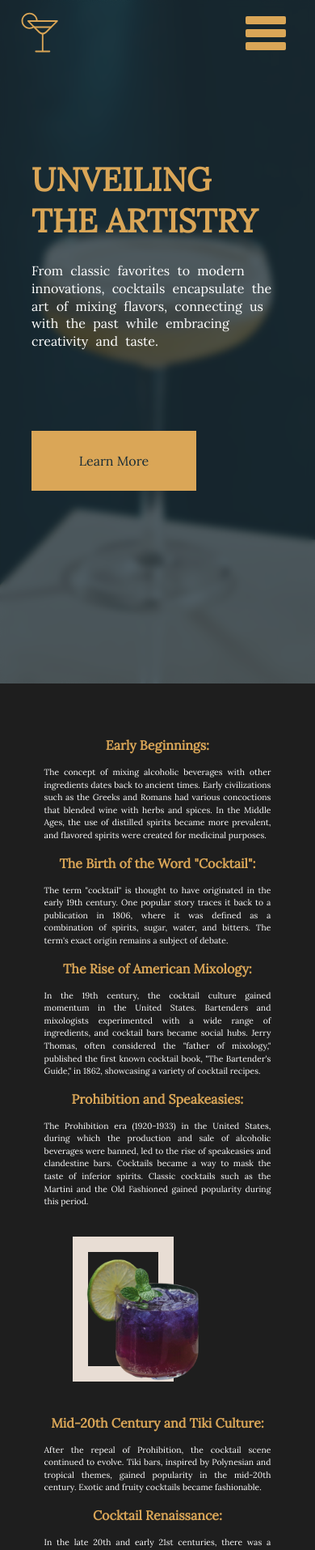
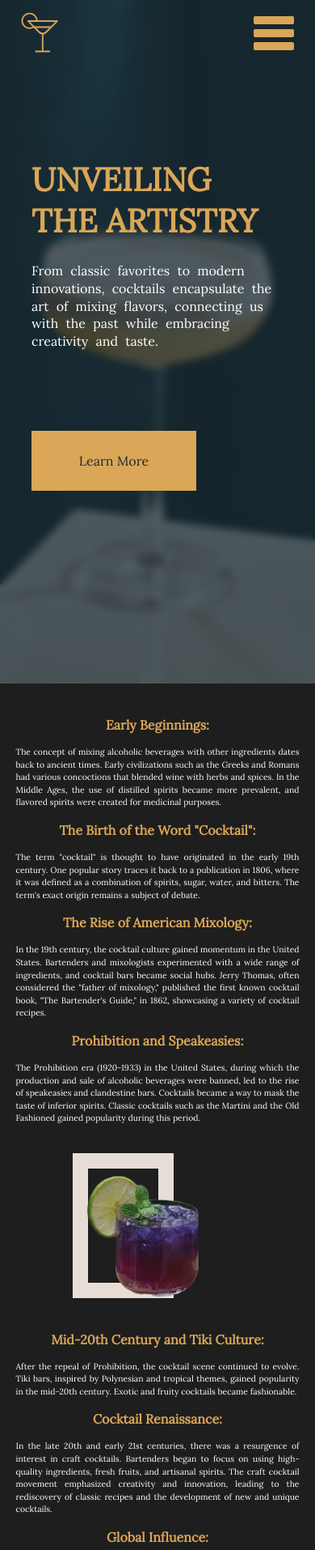
Before and after one commit to EliasTkla/cocktail-vault, a Next.js app: page / in a window 390 px wide. Shown: the top 1914 px of the page at 81% size. Built offline with nearby package versions, Linux system fonts and the light colour scheme; no server answers.

Commit message:
fixed sidebar toggler margins, home text response

```diff
--- a/app/components/buttons/styles/paginationController.module.css
+++ b/app/components/buttons/styles/paginationController.module.css
@@ -3,17 +3,35 @@
     height: 50px;
     margin: 100px auto;
     display: block;
+    position: relative;
     border: 2px solid #DAA657;
     text-transform: uppercase;
     color: #1E1E1E;
-    background-color: #DAA657;
+    background-color: transparent;
     cursor: pointer;
     transition: .2s;
 }
 
+.load_btn::before {
+    content: "";
+    position: absolute;
+    top: 0;
+    left: 0;
+    right: 0;
+    bottom: 0;
+    z-index: -1;
+    background: #DAA657;
+    transform: scaleX(1);
+    transform-origin: 100%;
+    transition: transform .4s ease-out;
+}
+
+.load_btn:hover::before {
+    transform: scaleX(0);
+}
+
 .load_btn:hover {
     color: #DAA657;
-    background-color: transparent;
 }
 
 .hide_btn {
--- a/app/components/styles/cocktailCard.module.css
+++ b/app/components/styles/cocktailCard.module.css
@@ -58,6 +58,7 @@
     margin: auto auto 0 auto;
     display: block;
     text-wrap: wrap;
+    overflow: hidden;
     white-space: normal;
     font-size: 1.25vw;
     font-weight: normal;
--- a/app/components/styles/navbar.module.css
+++ b/app/components/styles/navbar.module.css
@@ -126,7 +126,7 @@
 .toggler {
     width: fit-content;
     height: 65px;
-    margin: 8px 10px auto auto;
+    margin: 8px auto auto auto;
     top: 0;
     right: 20px;
     display: block;
--- a/app/home.module.css
+++ b/app/home.module.css
@@ -215,8 +215,8 @@
     }
 
     .cocktail_facts {
-        width: 90vw;
-        margin: -25px auto 25px auto;
+        width: 80vw;
+        margin: -50px auto 25px auto;
         display: grid;
         grid-template-columns: 100%;
     }
@@ -227,11 +227,11 @@
     }
 
     .cocktail_facts div:nth-child(2) {
-        width: 80%;
+        width: 100%;
     }
 
     .cocktail_facts div:nth-child(3) {
-        width: 80%;
+        width: 100%;
     }
 
     .cocktail_facts div:last-of-type {
@@ -262,6 +262,10 @@
     .intro_text p {
         width: 100%;
         font-size: 1rem;
+    }
+
+    .cocktail_facts {
+        width: 90vw;
     }
 
     .cocktail_facts h3 {
```
